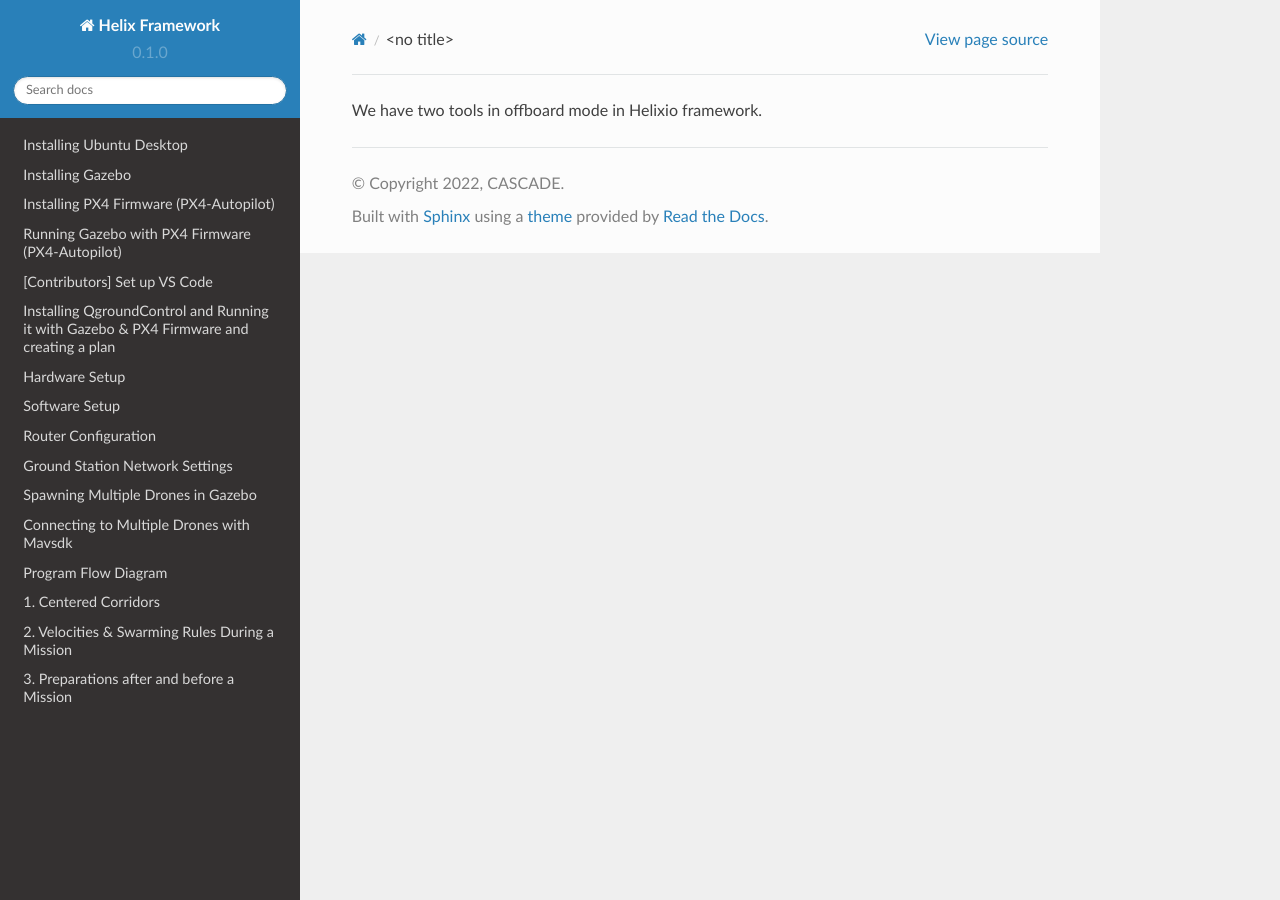
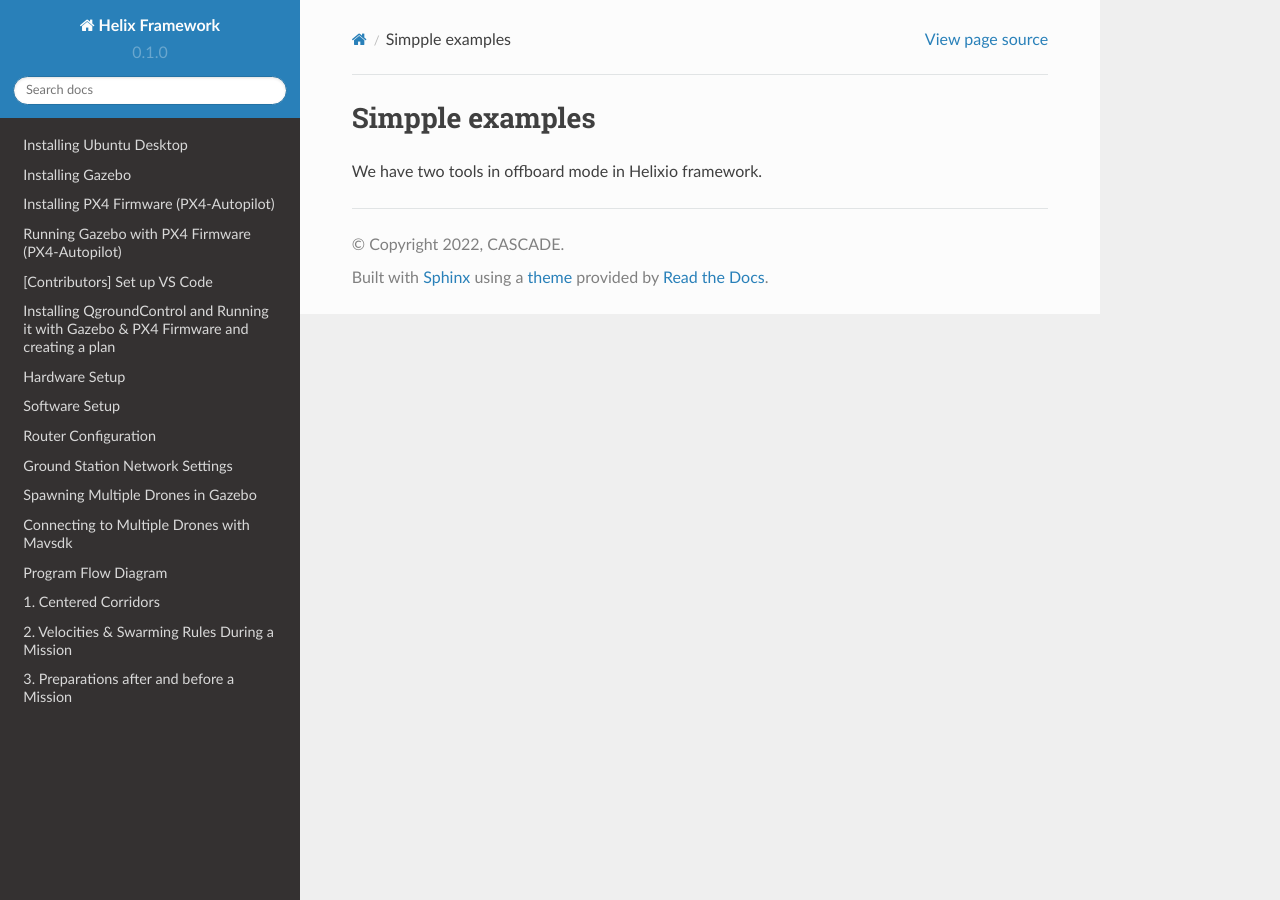
Before and after one commit to CUEDOS/helix_docs, a Sphinx documentation site: the page built from docs/source/simple_examples.rst, in a window 1280 px wide. Built offline with Sphinx 7.4.7 and the Read the Docs theme 2.0.0, drawn with Linux system fonts in a browser that asks for light colours.

Commit message:
Update simple_examples.rst

```diff
--- a/docs/source/simple_examples.rst
+++ b/docs/source/simple_examples.rst
@@ -1,2 +1,3 @@
-.. _Simpple examples:
+Simpple examples
+=========================
 We have two tools in offboard mode in Helixio framework.
```
